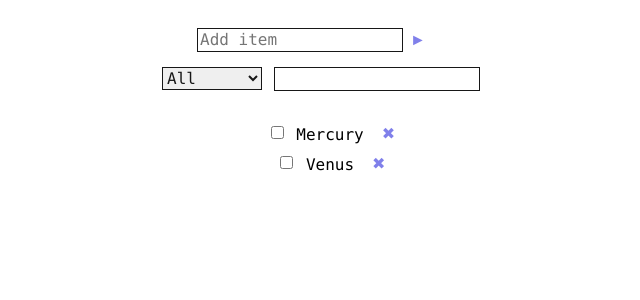
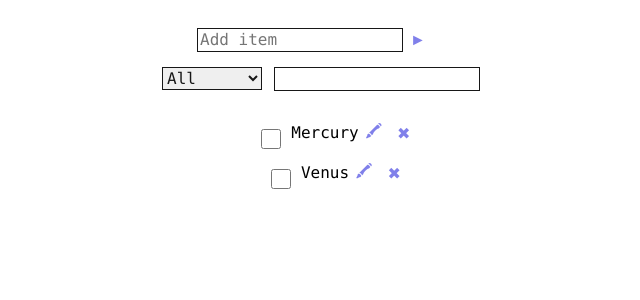
Before and after one commit to Xumeparu/todolist, a Vue app: page / in a window 1280 px wide. Shown: the top 300 px of the page, without its empty margins (325-965 px from the left). Built offline with nearby package versions, Linux system fonts and the light colour scheme; the HTML template or start-up script is replaced by a standard one.

Commit message:
Added item editing

```diff
--- a/src/components/Item.vue
+++ b/src/components/Item.vue
@@ -1,21 +1,39 @@
 <template>
   <li :key="item.id">
+    <div class="item">
       <input
         class="itemInput"
         type="checkbox"
         :checked="item.isChecked"
         @change="changeChecked"
       />
-    {{ item.title }}
+      <div v-show="!editMode">
+        <span>{{ item.title }}</span>
+        <button class="editBtn" @click="editMode = true">&#128397;</button>
+      </div>
+      <div v-show="editMode">
+        <input
+          class="editInput"
+          @change="(e) => (this.editInput = e.target.value)"
+        />
+        <button class="saveBtn" @click="saveHandler">&#10004;</button>
+      </div>
       <button class="deleteBtn" @click="deleteItem(item.id)">&#10006;</button>
+    </div>
   </li>
 </template>
 
-<script>
+<script lang="ts">
 import { defineComponent } from "vue";
 
 export default defineComponent({
   name: "Item",
+  data() {
+    return {
+      editMode: false,
+      editInput: "",
+    };
+  },
   props: {
     item: {
       type: Object,
@@ -29,18 +47,48 @@ export default defineComponent({
     deleteItem() {
       this.$store.commit("deleteItem", this.item.id);
     },
+    editItem() {
+      this.$store.commit("editItem", {
+        id: this.item.id,
+        title: this.item.title,
+      });
+    },
+    saveHandler() {
+      this.editMode = false;
+      this.$store.commit("editItem", {
+        id: this.item.id,
+        title: this.editInput,
+      });
+    },
   },
 });
 </script>
 
 <style scoped>
+.item {
+  display: inline-flex;
+}
+
 .itemInput {
+  height: 20px;
+  width: 20px;
+
+  border: 1px solid #171717;
+  background: #8080ea;
+
+  margin: 10px;
+}
+
+.itemInput,
+.editInput {
   font-family: "Consolas", serif;
   font-size: 12pt;
   color: #171717;
 }
 
-.deleteBtn {
+.deleteBtn,
+.editBtn,
+.saveBtn {
   font-size: 12pt;
 
   border: 0 solid;
--- a/src/components/List.vue
+++ b/src/components/List.vue
@@ -6,8 +6,8 @@
   </div>
 </template>
 
-<script>
-import Item from "./Item";
+<script lang="ts">
+import Item from "./Item.vue";
 import { defineComponent } from "vue";
 
 export default defineComponent({
--- a/src/store/store.ts
+++ b/src/store/store.ts
@@ -51,6 +51,14 @@ export default createStore({
         }),
       ];
     },
+    editItem: (state: AppStore, payload: { id: string; title: string }) => {
+      state.items = state.items.map(function (item) {
+        if (item.id === payload.id) {
+          return { ...item, title: payload.title };
+        }
+        return item;
+      });
+    },
     changeFilterByOption(state: AppStore, payload: FILTER_OPTIONS) {
       state.filterByOption = payload;
     },
```
Also changed, not shown: src/App.vue (+4 -4 lines), 1 other file (tests, documents, lock files or other folders). Lines whose indentation alone changed are shown as unchanged.
